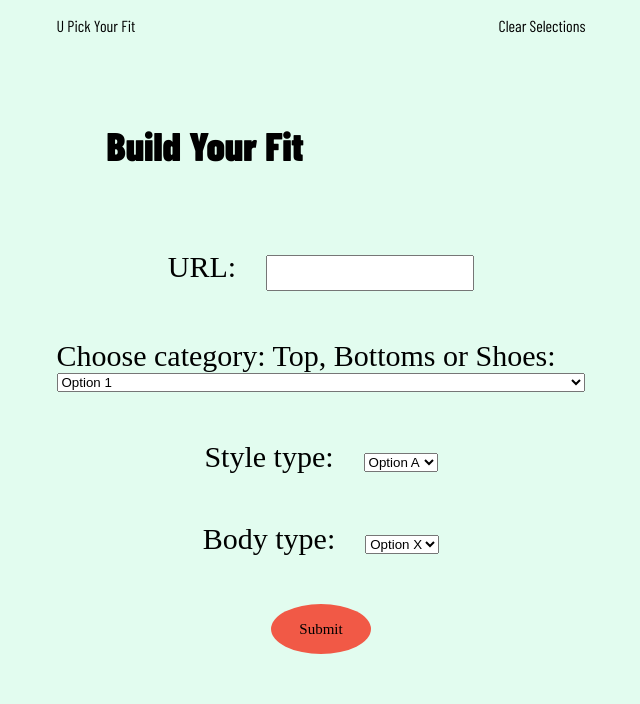
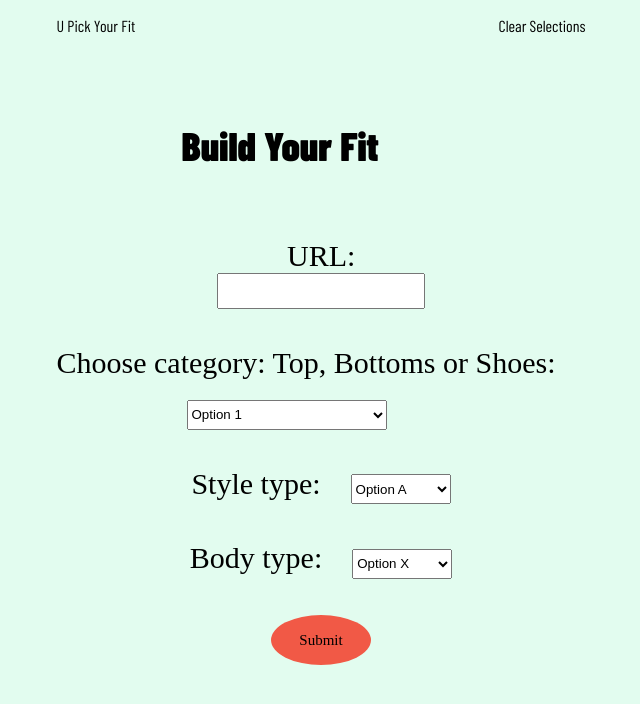
Before and after one commit to criesincode/UDismuke-Capstone, a React (Create React App) app: page /outfit in a window 1280 px wide. Shown: the top 704 px of the page, without its empty margins (319-959 px from the left). Built offline with nearby package versions, Linux system fonts and the light colour scheme; a web font is replaced by a local one.

Commit message:
continue styling

```diff
--- a/src/pages/CuratedFit/CuratedFit.scss
+++ b/src/pages/CuratedFit/CuratedFit.scss
@@ -18,14 +18,14 @@ section {
 }
 h1 {
     font-size: 2.5rem;
-    margin-left: 3.125rem;
+    margin-left: 7.8125rem;
 }
 #urlInput {
     width: 12.5rem;
     height: 1.875rem;
 }
 .urlInput {
-    padding-right: 1.875rem;
+    margin-left: 4.375rem;
     font-size: 30px;
     font-weight: 500;
 }
@@ -33,6 +33,20 @@ h1 {
     padding-right: 1.875rem;
     font-size: 30px;
     font-weight: 500;
+}
+#dropdown1 {
+    margin-top: 1.25rem;
+    margin-left: 130px;
+    width: 12.5rem;
+    height: 1.875rem;
+}
+#dropdown2 {
+    width: 6.25rem;
+    height: 1.875rem;
+}
+#dropdown3 {
+    width: 6.25rem;
+    height: 1.875rem;
 }
 .dropdown2 {
     padding-right: 1.875rem;
@@ -44,7 +58,7 @@ h1 {
     font-size: 30px;
     font-weight: 500;
 }
-.form-category {
+.form-category, .form-url {
     display: flex;
     flex-direction: column;
 }
```
